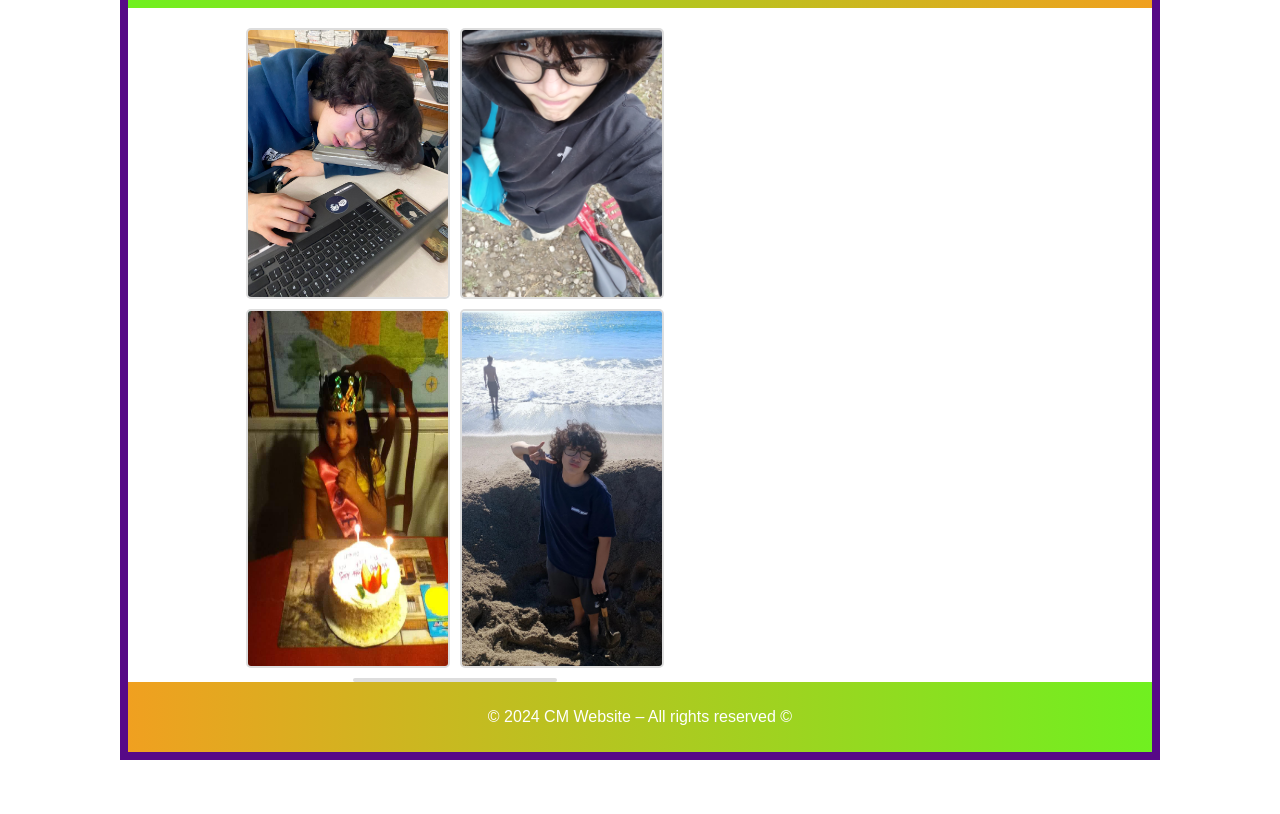
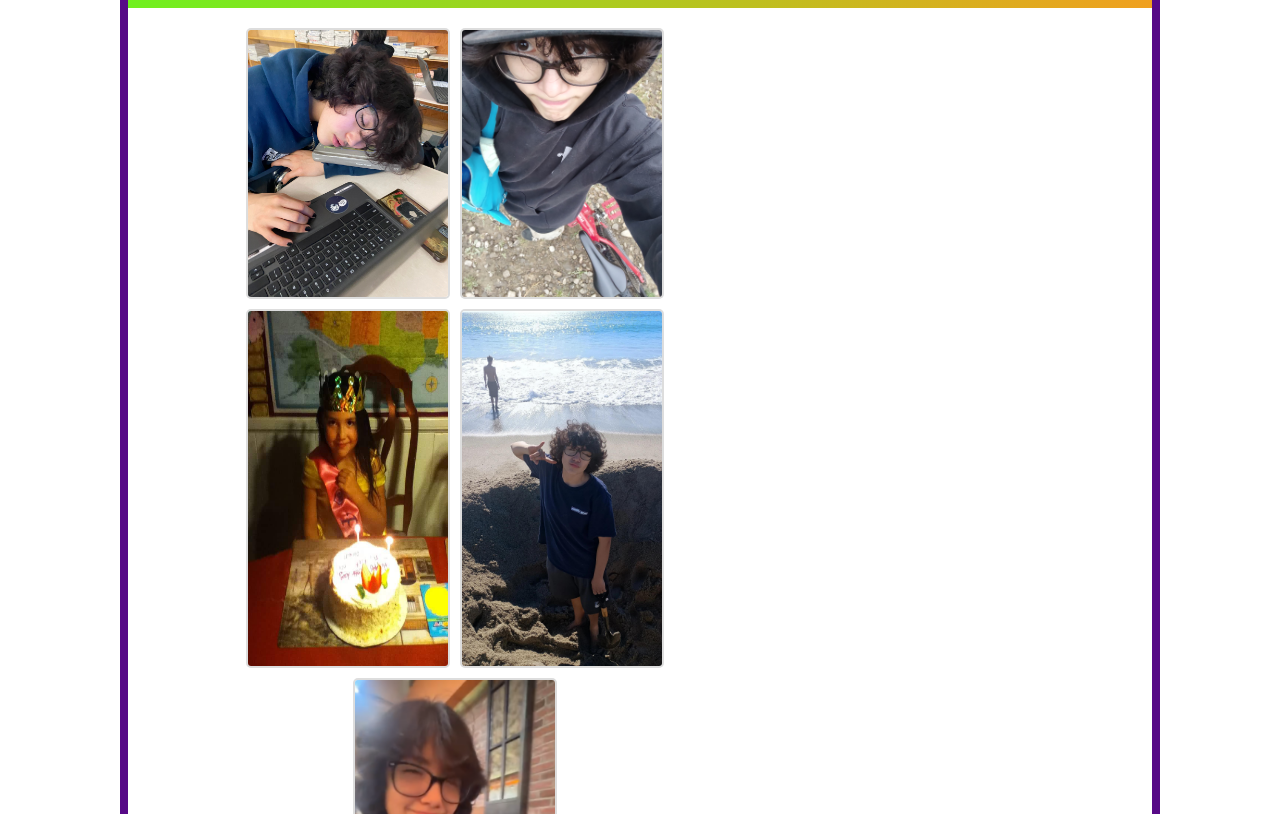
Before and after one commit to chloe2318008/1, a plain HTML site: page Gallery.html in a window 1280 px wide. Shown: the part 138-952 px from the top of the page. Before the commit the page ends 898 px from the top, so only its background shows below. Drawn offline with Linux system fonts and the light colour scheme.

Commit message:
Update Gallery.html

```diff
--- a/Gallery.html
+++ b/Gallery.html
@@ -26,7 +26,7 @@
             <img src="images/IMG_20241123_162349600.jpg" alt="Bike top view">
             <img src="images/FB_IMG_1664050336484.jpg" alt="princes b-day">
             <img src="images/IMG_20231218_093559_604.jpg" alt="Beach">
-            <img src="images/" alt="">
+            <img src="images/image.jpg" alt="mischevious">
         </section>
     </main>
     <footer>
```
